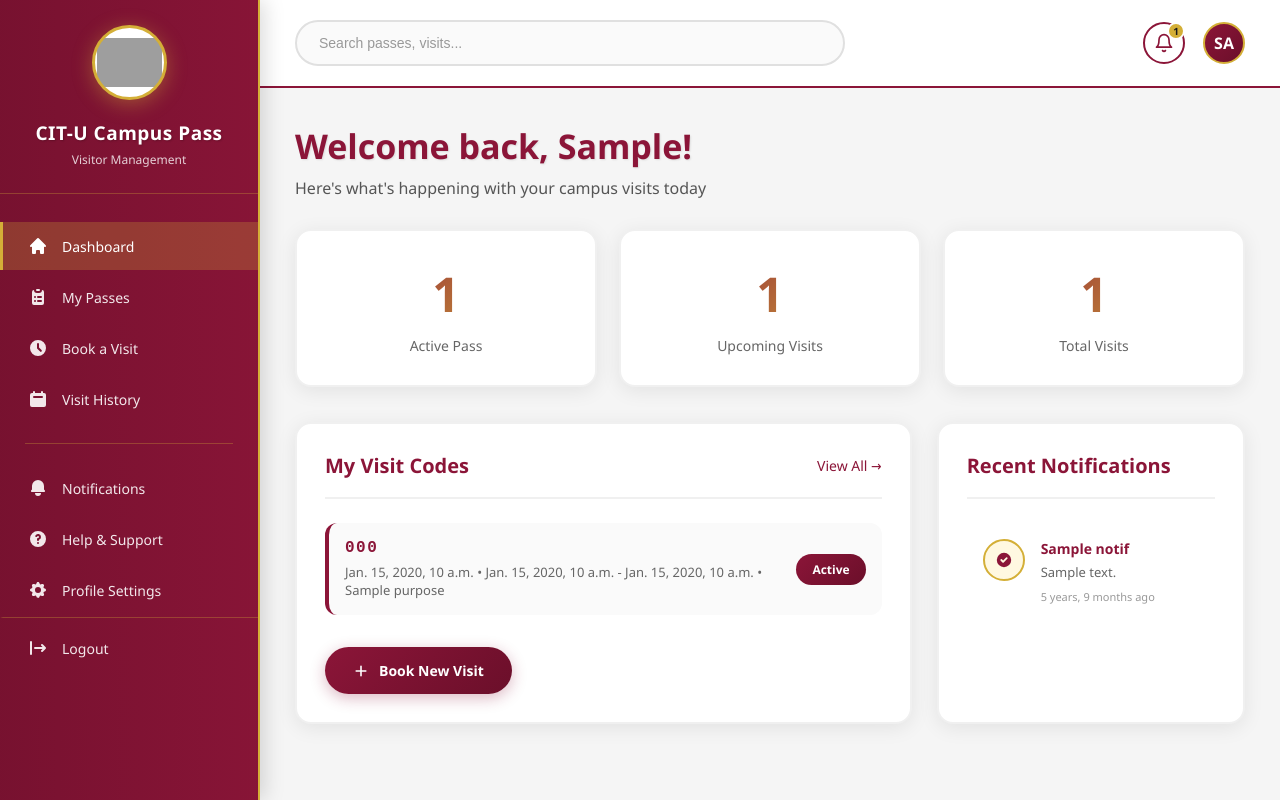
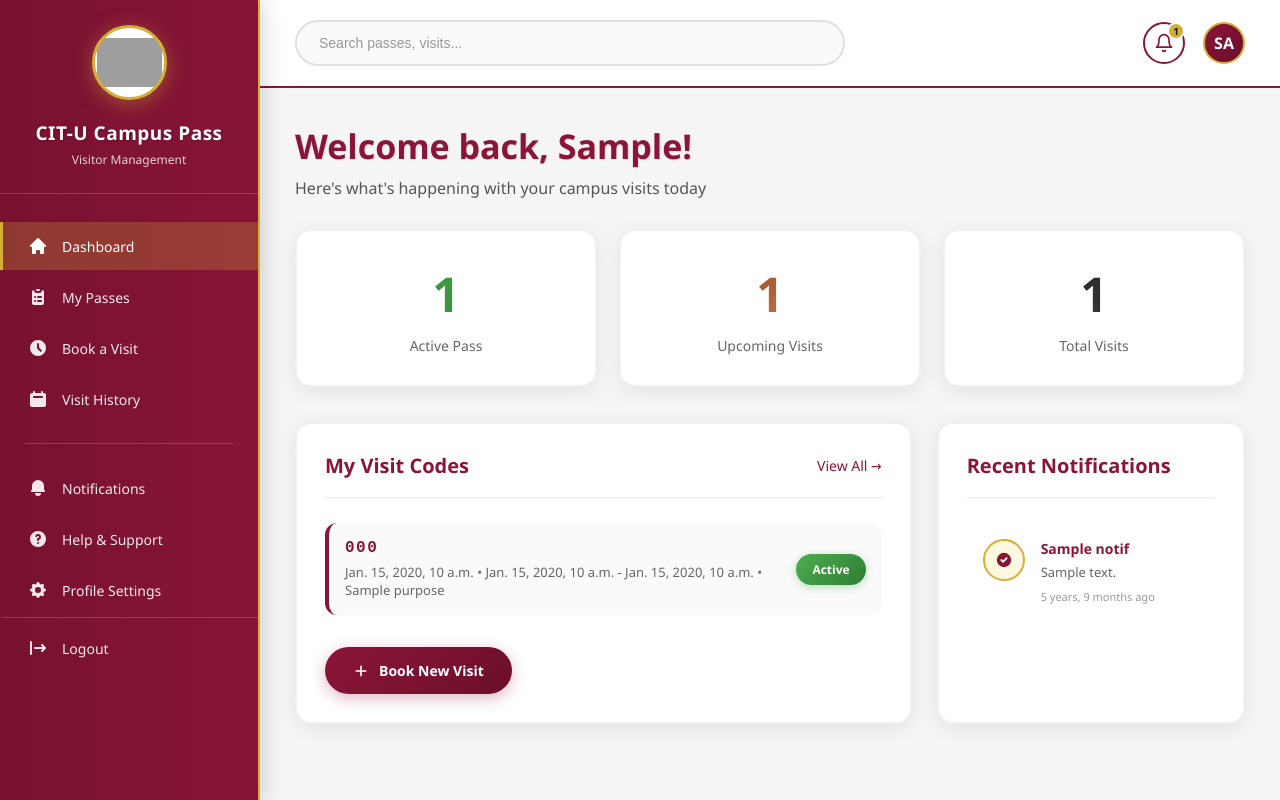
Before and after one commit to joshnuevas/CSIT327-G1-CIT-UCampusPass, a Django app: template citu_campuspass/templates/dashboard.html in a window 1280 px wide. Run offline with Django 5.2, Linux system fonts and the light colour scheme; the template is opened without the code that fills it: most values are stand-ins (such as "Sample title", 1, 10 or a date in 2020); grey boxes are pictures that could not be loaded.

Commit message:
feat(ui): update dashboard ui design

```diff
--- a/citu_campuspass/static/campuspass/css/dashboard.css
+++ b/citu_campuspass/static/campuspass/css/dashboard.css
@@ -301,8 +301,20 @@ body {
 
 .stat-card:hover {
     transform: translateY(-8px);
-    box-shadow: 0 8px 30px rgba(139, 21, 56, 0.15);
-    border-color: #8B1538;
+    box-shadow: 0 8px 30px rgba(141, 143, 7, 0.301);
+    border-color: #D4AF37;
+}
+
+.active-pass-stat:hover {
+    transform: translateY(-8px);
+    box-shadow: 0 8px 30px rgba(76, 175, 80, 0.25);
+    border-color: #4CAF50;
+}
+
+.total-visits-stat:hover {
+    transform: translateY(-8px);
+    box-shadow: 0 8px 30px rgba(7, 7, 7, 0.377);
+    border-color: #181818;
 }
 
 .stat-value {
@@ -313,6 +325,20 @@ body {
     -webkit-text-fill-color: transparent;
     background-clip: text;
     margin-bottom: 10px;
+}
+
+.active-pass-stat .stat-value {
+    background: linear-gradient(135deg, #4CAF50, #2E7D32);
+    -webkit-background-clip: text;
+    -webkit-text-fill-color: transparent;
+    background-clip: text;
+}
+
+.total-visits-stat .stat-value {
+    background: linear-gradient(135deg, #0c0c0c, #535353);
+    -webkit-background-clip: text;
+    -webkit-text-fill-color: transparent;
+    background-clip: text;
 }
 
 .stat-label {
@@ -409,8 +435,9 @@ body {
 }
 
 .status-active {
-    background: linear-gradient(135deg, #8B1538, #6B0F2A);
+    background: linear-gradient(135deg, #4CAF50, #2E7D32);
     color: #FFFFFF;
+    box-shadow: 0 2px 8px rgba(76, 175, 80, 0.4);
 }
 
 .status-upcoming {
--- a/citu_campuspass/templates/dashboard.html
+++ b/citu_campuspass/templates/dashboard.html
@@ -162,7 +162,7 @@
             </div>
 
             <div class="stats-grid">
-                <div class="stat-card">
+                <div class="stat-card active-pass-stat">
                     <div class="stat-value">{{ active_visits|length }}</div>
                     <div class="stat-label">Active Pass</div>
                 </div>
@@ -170,7 +170,7 @@
                     <div class="stat-value">{{ upcoming_visits|length }}</div>
                     <div class="stat-label">Upcoming Visits</div>
                 </div>
-                <div class="stat-card">
+                <div class="stat-card total-visits-stat">
                     <div class="stat-value">{{ total_visits }}</div>
                     <div class="stat-label">Total Visits</div>
                 </div>
```
Also changed, not shown: 18 other files.
